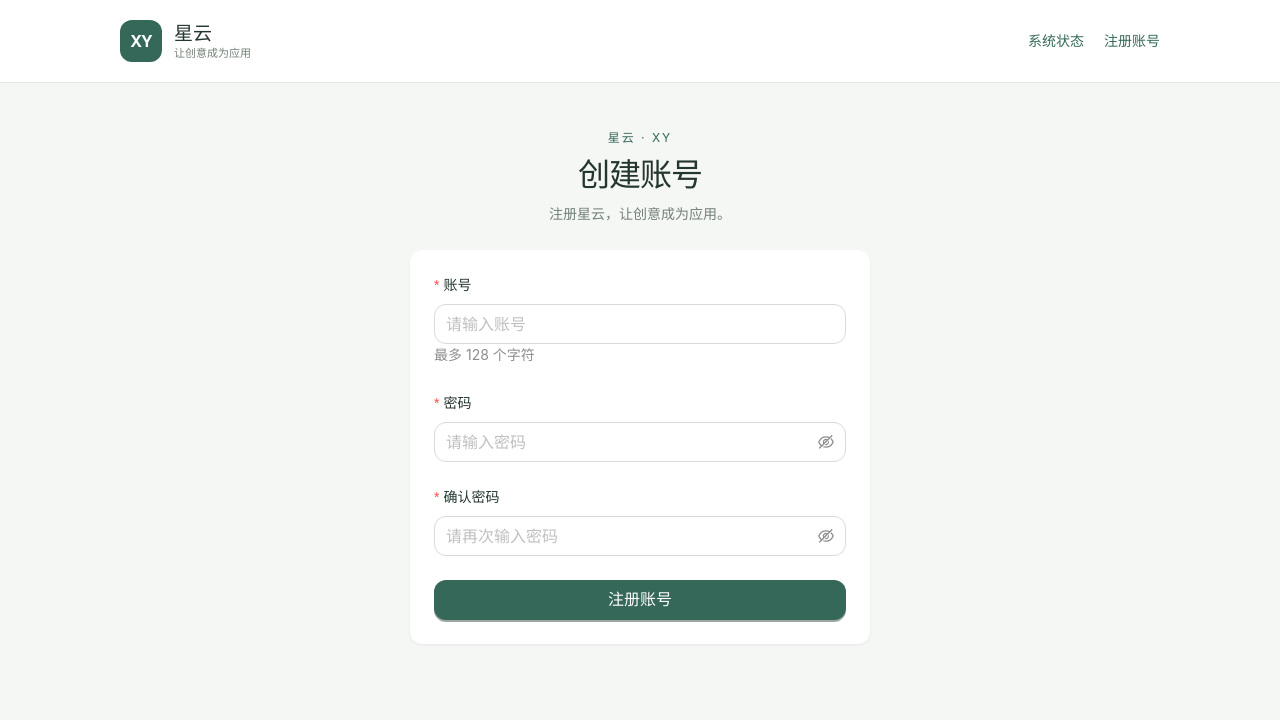
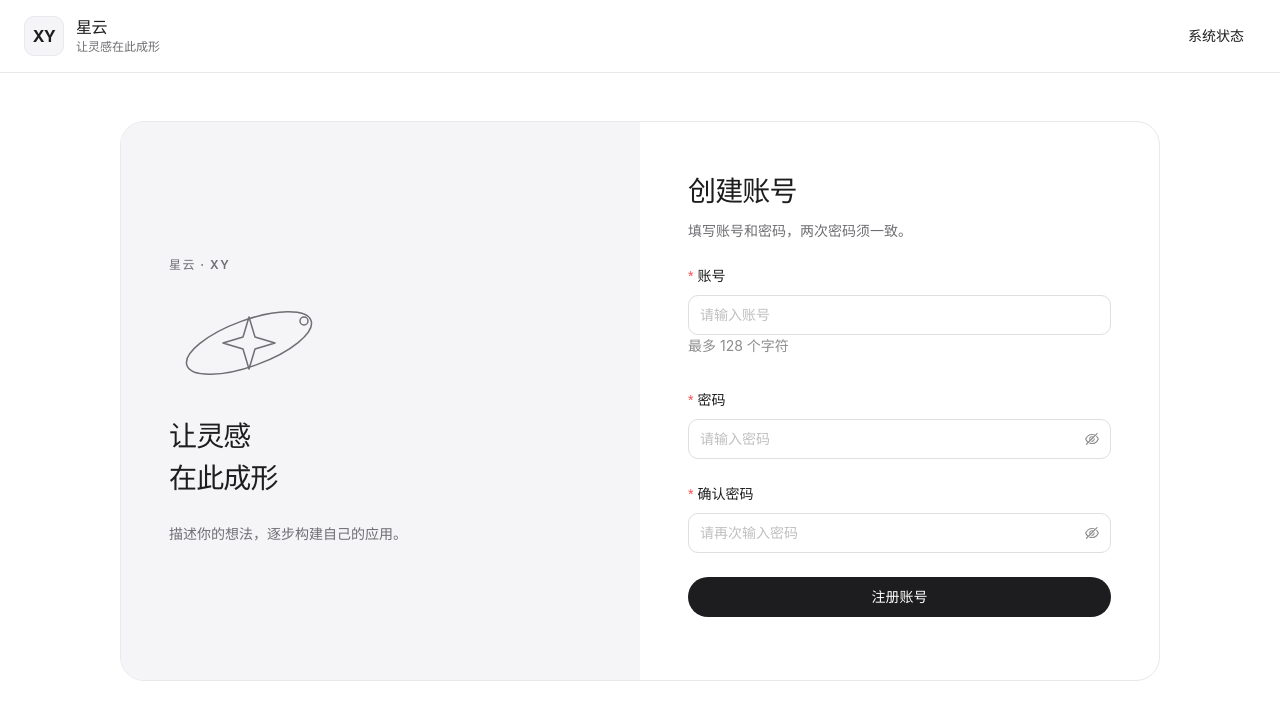
Before and after one commit to hollegjx/xy, a Vue app in the folder frontend/: page /user/register in a window 1280 px wide. Shown: the top 720 px of the page. Built offline with nearby package versions, Linux system fonts and the light colour scheme.

Commit message:
style: 统一星檐界面风格

```diff
--- a/frontend/src/App.vue
+++ b/frontend/src/App.vue
@@ -2,12 +2,44 @@
 import { ConfigProvider as AConfigProvider } from 'ant-design-vue'
 import zhCN from 'ant-design-vue/es/locale/zh_CN'
 import { RouterView } from 'vue-router'
+
+const motionEase = 'cubic-bezier(0.22, 1, 0.36, 1)'
 </script>
 
 <template>
   <AConfigProvider
     :locale="zhCN"
-    :theme="{ token: { colorPrimary: '#356859', borderRadius: 10, colorText: '#24362e' } }"
+    :auto-insert-space-in-button="false"
+    :theme="{
+      token: {
+        colorPrimary: '#1d1d1f',
+        colorInfo: '#1d1d1f',
+        colorText: '#1d1d1f',
+        colorTextSecondary: '#6e6e73',
+        colorBorder: '#dedee3',
+        colorBorderSecondary: '#e8e8ed',
+        colorBgLayout: '#ffffff',
+        borderRadius: 10,
+        borderRadiusSM: 10,
+        borderRadiusLG: 16,
+        controlHeight: 40,
+        fontSize: 14,
+        fontFamily:
+          '-apple-system, BlinkMacSystemFont, Segoe UI, PingFang SC, Microsoft YaHei, sans-serif',
+        motionDurationFast: '240ms',
+        motionDurationMid: '240ms',
+        motionDurationSlow: '240ms',
+        motionEaseOutCirc: motionEase,
+        motionEaseInOutCirc: motionEase,
+        motionEaseInOut: motionEase,
+        motionEaseOutBack: motionEase,
+        motionEaseInBack: motionEase,
+        motionEaseInQuint: motionEase,
+        motionEaseOutQuint: motionEase,
+        motionEaseOut: motionEase,
+      },
+      components: { Button: { controlOutlineWidth: 0 }, Card: { boxShadow: 'none' } },
+    }"
   >
     <RouterView />
   </AConfigProvider>
--- a/frontend/src/components/AuthShell.vue
+++ b/frontend/src/components/AuthShell.vue
@@ -1,49 +1,99 @@
 <script setup lang="ts">
-import { Card as ACard } from 'ant-design-vue'
+import PageHeading from '@/components/PageHeading.vue'
 
 defineProps<{ title: string; description: string }>()
 </script>
 
 <template>
   <section class="auth-page" :aria-label="title">
-    <div class="page-heading">
-      <p class="eyebrow">星云 · XY</p>
-      <h1>{{ title }}</h1>
-      <p class="description">{{ description }}</p>
+    <aside class="auth-story" aria-label="星云">
+      <p class="brand-caption">星云 · XY</p>
+      <svg class="brand-motif" viewBox="0 0 160 96" fill="none" aria-hidden="true">
+        <g stroke="currentColor" stroke-width="1.5" stroke-linecap="round" stroke-linejoin="round">
+          <ellipse cx="80" cy="48" rx="66" ry="23" transform="rotate(-20 80 48)" />
+          <path d="M80 22 86 42 106 48 86 54 80 74 74 54 54 48 74 42Z" />
+          <circle cx="135" cy="26" r="4" />
+        </g>
+      </svg>
+      <h2>让灵感<br />在此成形</h2>
+      <p class="story-description">描述你的想法，逐步构建自己的应用。</p>
+    </aside>
+    <div class="auth-form">
+      <PageHeading :title="title" :description="description" />
+      <slot />
+      <div v-if="$slots.footer" class="auth-footer"><slot name="footer" /></div>
     </div>
-    <ACard :bordered="false"><slot /></ACard>
-    <div v-if="$slots.footer" class="auth-footer"><slot name="footer" /></div>
   </section>
 </template>
 
 <style scoped>
 .auth-page {
-  max-width: 460px;
-  margin: 0 auto;
+  display: grid;
+  grid-template-columns: repeat(2, minmax(0, 1fr));
+  max-width: 1040px;
+  min-height: 560px;
+  margin: 48px auto;
+  overflow: hidden;
+  border: 1px solid var(--border);
+  border-radius: var(--radius-lg);
+  background: var(--surface);
 }
-.page-heading {
-  margin-bottom: 28px;
-  text-align: center;
+.auth-story {
+  display: flex;
+  flex-direction: column;
+  align-items: flex-start;
+  justify-content: center;
+  gap: 24px;
+  padding: 48px;
+  background: var(--surface-soft);
 }
-.eyebrow {
-  margin: 0 0 12px;
-  color: var(--primary);
+.brand-caption {
+  margin: 0;
+  color: var(--muted);
   font-size: 12px;
-  letter-spacing: 2px;
+  font-weight: 600;
+  letter-spacing: 0.12em;
 }
-h1 {
-  margin: 0 0 12px;
-  font-size: 32px;
-  font-weight: 600;
-  letter-spacing: -1px;
+.brand-motif {
+  width: 160px;
+  height: 96px;
+  color: var(--muted);
 }
-.description {
+h2 {
+  margin: 0;
+  font-size: 28px;
+  font-weight: 700;
+  line-height: 1.5;
+  letter-spacing: var(--heading-tracking);
+}
+.story-description {
   margin: 0;
   color: var(--muted);
   font-size: 14px;
+  line-height: 1.5;
+}
+.auth-form {
+  min-width: 0;
+  max-width: 560px;
+  padding: 48px;
 }
 .auth-footer {
   margin-top: 24px;
+  font-size: 14px;
   text-align: center;
 }
+@media (max-width: 768px) {
+  .auth-page {
+    display: block;
+    max-width: 560px;
+    min-height: 0;
+    margin: 24px auto;
+  }
+  .auth-story {
+    display: none;
+  }
+  .auth-form {
+    padding: 24px;
+  }
+}
 </style>
--- /dev/null
+++ b/frontend/src/components/PageHeading.vue
@@ -0,0 +1,29 @@
+<script setup lang="ts">
+defineProps<{ title: string; description: string }>()
+</script>
+
+<template>
+  <header class="page-heading">
+    <h1>{{ title }}</h1>
+    <p>{{ description }}</p>
+  </header>
+</template>
+
+<style scoped>
+.page-heading {
+  margin-bottom: 24px;
+}
+h1 {
+  margin: 0;
+  font-size: 28px;
+  font-weight: 700;
+  line-height: 1.5;
+  letter-spacing: var(--heading-tracking);
+}
+p {
+  margin: 8px 0 0;
+  color: var(--muted);
+  font-size: 14px;
+  line-height: 1.5;
+}
+</style>
--- a/frontend/src/layouts/BasicLayout.vue
+++ b/frontend/src/layouts/BasicLayout.vue
@@ -1,16 +1,26 @@
 <script setup lang="ts">
-import { RouterLink, RouterView } from 'vue-router'
+import { RouterLink, RouterView, useRoute } from 'vue-router'
+
+const route = useRoute()
 </script>
 
 <template>
   <header class="site-header">
     <RouterLink to="/" class="brand" aria-label="星云首页">
       <span class="brand-mark" aria-hidden="true">XY</span>
-      <span>星云<span class="brand-subtitle">让创意成为应用</span></span>
+      <span>星云<span class="brand-subtitle">让灵感在此成形</span></span>
     </RouterLink>
     <nav class="site-nav" aria-label="主导航">
-      <RouterLink to="/" class="nav-link">系统状态</RouterLink>
-      <RouterLink to="/user/register" class="nav-link">注册账号</RouterLink>
+      <RouterLink v-if="route.name !== 'system-status'" to="/" class="nav-link">
+        系统状态
+      </RouterLink>
+      <RouterLink
+        v-if="route.name !== 'user-register' && route.name !== 'user-login'"
+        to="/user/register"
+        class="nav-link"
+      >
+        注册账号
+      </RouterLink>
     </nav>
   </header>
   <main class="page-container">
--- a/frontend/src/pages/system/StatusPage.vue
+++ b/frontend/src/pages/system/StatusPage.vue
@@ -5,11 +5,13 @@ import {
   Badge as ABadge,
   Button as AButton,
   Card as ACard,
+  Empty as AEmpty,
   Skeleton as ASkeleton,
 } from 'ant-design-vue'
 import { getHealth } from '@/service/api/health'
 import { errorMessage } from '@/request'
 import type { HealthStatus } from '@/types/api'
+import PageHeading from '@/components/PageHeading.vue'
 
 const health = ref<HealthStatus | null>(null)
 const loading = ref(false)
@@ -36,16 +38,12 @@ onMounted(load)
 </script>
 
 <template>
-  <div class="page-heading">
-    <div>
-      <p class="eyebrow">星云 · 系统状态</p>
-      <h1>连接检查</h1>
-      <p class="description">查看平台服务与数据库的连接状态。</p>
-    </div>
+  <div class="status-heading">
+    <PageHeading title="连接检查" description="查看平台服务与数据库的连接状态。" />
     <AButton href="/api/doc.html" target="_blank" rel="noopener noreferrer">接口文档</AButton>
   </div>
 
-  <ACard title="服务连接" :bordered="false">
+  <ACard title="服务连接">
     <div class="status-content" aria-live="polite" :aria-busy="loading">
       <ASkeleton v-if="loading" active :paragraph="{ rows: 3 }" />
       <AAlert
@@ -68,13 +66,13 @@ onMounted(load)
           </div>
         </dl>
       </template>
-      <p v-else class="description">尚无检查结果，点击下方按钮重新检查。</p>
+      <AEmpty v-else description="尚无检查结果，点击下方按钮重新检查。" />
     </div>
     <div class="check-actions">
       <span class="description">{{
         loading ? '正在检查连接…' : checkedAt ? `检查时间 ${checkedAt}` : '等待检查成功'
       }}</span>
-      <AButton type="primary" :loading="loading" @click="load">{{
+      <AButton type="primary" shape="round" :loading="loading" @click="load">{{
         error ? '重试' : '重新检查'
       }}</AButton>
     </div>
@@ -82,43 +80,30 @@ onMounted(load)
 </template>
 
 <style scoped>
-.page-heading {
+.status-heading {
   display: flex;
   align-items: center;
   justify-content: space-between;
-  gap: 20px;
-  margin-bottom: 28px;
-}
-.eyebrow {
-  margin: 0 0 12px;
-  color: #356859;
-  font-size: 12px;
-  letter-spacing: 2px;
-}
-h1 {
-  margin: 0 0 12px;
-  font-size: 32px;
-  font-weight: 600;
-  letter-spacing: -1px;
+  gap: 24px;
 }
 .description {
   margin: 0;
-  color: #748178;
+  color: var(--muted);
   font-size: 14px;
 }
 .status-content {
-  min-height: 170px;
+  min-height: 176px;
 }
 .connection-details {
   display: grid;
   grid-template-columns: repeat(2, minmax(0, 1fr));
   gap: 24px;
-  margin: 28px 0;
+  margin: 24px 0;
 }
 dt {
   margin-bottom: 8px;
-  color: #748178;
-  font-size: 13px;
+  color: var(--muted);
+  font-size: 12px;
 }
 dd {
   margin: 0;
@@ -130,13 +115,15 @@ dd {
   align-items: center;
   justify-content: space-between;
   gap: 16px;
-  padding-top: 20px;
-  border-top: 1px solid #edf0eb;
+  padding-top: 24px;
+  border-top: 1px solid var(--border);
 }
 @media (max-width: 600px) {
-  .page-heading {
+  .status-heading {
     align-items: flex-start;
     flex-direction: column;
+    gap: 0;
+    margin-bottom: 24px;
   }
   .connection-details {
     gap: 16px;
--- a/frontend/src/pages/user/RegisterPage.vue
+++ b/frontend/src/pages/user/RegisterPage.vue
@@ -1,6 +1,6 @@
 <script setup lang="ts">
 import { reactive, ref } from 'vue'
-import { RouterLink } from 'vue-router'
+import { useRouter } from 'vue-router'
 import {
   Alert as AAlert,
   Button as AButton,
@@ -8,13 +8,13 @@ import {
   FormItem as AFormItem,
   Input as AInput,
   InputPassword as AInputPassword,
-  Result as AResult,
 } from 'ant-design-vue'
 import { registerUser } from '@/service/api/user'
 import { errorMessage } from '@/request'
 import AuthShell from '@/components/AuthShell.vue'
 import type { UserRegisterRequest } from '@/types/api'
 
+const router = useRouter()
 const form = reactive<UserRegisterRequest>({
   userAccount: '',
   userPassword: '',
@@ -55,15 +55,12 @@ async function submitRegistration(): Promise<void> {
 </script>
 
 <template>
-  <AuthShell title="创建账号" description="注册星云，让创意成为应用。">
+  <AuthShell title="创建账号" description="填写账号和密码，两次密码须一致。">
     <div v-if="registered" aria-live="polite">
-      <AResult status="success" title="注册成功" sub-title="你的星云账号已创建。">
-        <template #extra>
-          <RouterLink to="/">
-            <AButton type="primary">返回首页</AButton>
-          </RouterLink>
-        </template>
-      </AResult>
+      <AAlert type="success" message="注册成功" description="账号已创建。" show-icon />
+      <div class="success-actions">
+        <AButton type="primary" shape="round" block @click="router.push('/')">返回首页</AButton>
+      </div>
     </div>
     <AForm
       v-else
@@ -100,7 +97,6 @@ async function submitRegistration(): Promise<void> {
           autocapitalize="none"
           :spellcheck="false"
           placeholder="请输入账号"
-          size="large"
         />
       </AFormItem>
       <AFormItem
@@ -112,7 +108,6 @@ async function submitRegistration(): Promise<void> {
           v-model:value="form.userPassword"
           autocomplete="new-password"
           placeholder="请输入密码"
-          size="large"
         />
       </AFormItem>
       <AFormItem
@@ -128,11 +123,18 @@ async function submitRegistration(): Promise<void> {
           v-model:value="form.checkPassword"
           autocomplete="new-password"
           placeholder="请再次输入密码"
-          size="large"
         />
       </AFormItem>
-      <AButton type="primary" html-type="submit" size="large" block :loading="busy">
-        {{ busy ? '正在注册…' : '注册账号' }}
+      <!-- loading 阻止重复点击，同时保留提交中文案的可读性。 -->
+      <AButton
+        type="primary"
+        shape="round"
+        html-type="submit"
+        block
+        :disabled="false"
+        :loading="busy"
+      >
+        {{ busy ? '注册中' : error ? '重试' : '注册账号' }}
       </AButton>
     </AForm>
   </AuthShell>
@@ -142,4 +144,7 @@ async function submitRegistration(): Promise<void> {
 .submit-error {
   margin-bottom: 24px;
 }
+.success-actions {
+  margin-top: 24px;
+}
 </style>
--- a/frontend/src/styles/theme.css
+++ b/frontend/src/styles/theme.css
@@ -1,9 +1,24 @@
 :root {
-  --primary: #356859;
-  --muted: #748178;
-  font-family: -apple-system, BlinkMacSystemFont, 'Segoe UI', 'PingFang SC', sans-serif;
-  color: #24362e;
-  background: #f5f7f4;
+  --ink: #1d1d1f;
+  --muted: #6e6e73;
+  --border: #e8e8ed;
+  --surface: #ffffff;
+  --surface-soft: #f5f5f7;
+  --canvas: #ffffff;
+  --accent: var(--ink);
+  --accent-soft: #e8e8e9;
+  --on-accent: #ffffff;
+  --radius-sm: 10px;
+  --radius-md: 16px;
+  --radius-lg: 24px;
+  --heading-tracking: -0.03em;
+  --motion-ease: cubic-bezier(0.22, 1, 0.36, 1);
+  --motion-duration: 240ms;
+  font-family:
+    -apple-system, BlinkMacSystemFont, 'Segoe UI', 'PingFang SC', 'Microsoft YaHei', sans-serif;
+  font-size: 14px;
+  color: var(--ink);
+  background: var(--canvas);
   font-synthesis: none;
 }
 
@@ -20,9 +35,9 @@ body {
   align-items: center;
   justify-content: space-between;
   gap: 16px;
-  padding: 20px max(24px, calc((100% - 1040px) / 2));
-  border-bottom: 1px solid #e2e8e0;
-  background: #fff;
+  padding: 16px max(24px, calc((100% - 1280px) / 2));
+  border-bottom: 1px solid var(--border);
+  background: var(--surface);
 }
 
 .brand {
@@ -30,56 +45,75 @@ body {
   align-items: center;
   gap: 12px;
   color: inherit;
-  font-size: 19px;
-  font-weight: 650;
+  font-size: 16px;
+  font-weight: 700;
+  letter-spacing: var(--heading-tracking);
   text-decoration: none;
 }
 
 .brand-mark {
   display: grid;
-  width: 42px;
-  height: 42px;
+  width: 40px;
+  height: 40px;
   place-items: center;
-  border-radius: 12px;
-  color: #fff;
-  background: #356859;
+  border: 1px solid var(--border);
+  border-radius: var(--radius-sm);
+  color: var(--ink);
+  background: var(--surface-soft);
   font-size: 16px;
-  letter-spacing: -1px;
+  letter-spacing: var(--heading-tracking);
 }
 
 .brand-subtitle {
   display: block;
-  margin-top: 2px;
-  color: #748178;
-  font-size: 11px;
+  margin-top: 4px;
+  color: var(--muted);
+  font-size: 12px;
   font-weight: 400;
+  letter-spacing: 0;
 }
 
 .site-nav {
   display: flex;
   flex-wrap: wrap;
   justify-content: flex-end;
-  gap: 12px 20px;
+  gap: 8px;
 }
 
 .nav-link {
-  color: #356859;
+  padding: 8px 12px;
+  border-radius: 999px;
+  color: var(--accent);
   font-size: 14px;
   text-decoration: none;
+  transition: background-color var(--motion-duration) var(--motion-ease);
+}
+
+.nav-link:hover {
+  background: var(--surface-soft);
 }
 
 .page-container {
-  width: min(100% - 48px, 1040px);
-  margin: 48px auto;
+  width: min(100% - 48px, 1280px);
+  margin: 24px auto;
+}
+
+@media (prefers-reduced-motion: reduce) {
+  *,
+  *::before,
+  *::after {
+    animation: none !important;
+    transition: none !important;
+    scroll-behavior: auto !important;
+  }
 }
 
 @media (max-width: 600px) {
   .site-header {
-    padding: 16px 20px;
+    padding: 16px;
   }
 
   .page-container {
-    width: calc(100% - 40px);
-    margin: 28px auto;
+    width: calc(100% - 32px);
   }
 }
```
Also changed, not shown: 2 other files (tests, documents, lock files or other folders).
